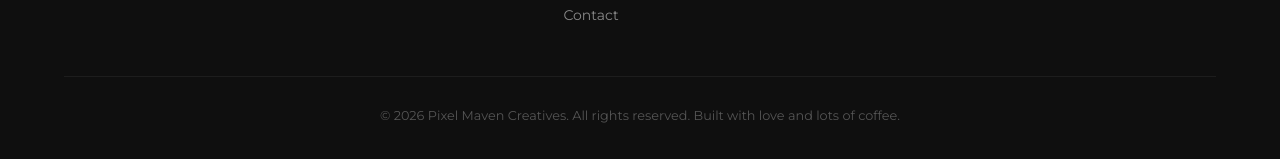
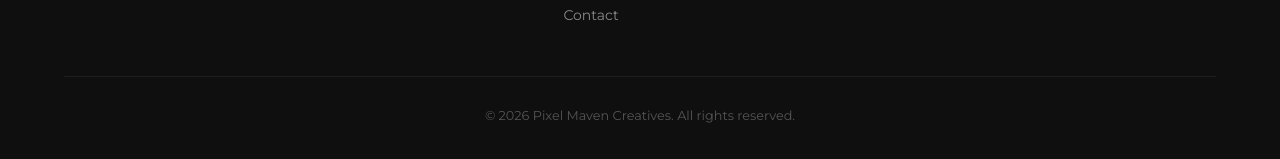
Before and after one commit to BossFame/mywebdevportfolio, a plain HTML site: page index.html in a window 1280 px wide. Shown: the part 6960-7119 px from the top of the page. Drawn offline with Linux system fonts and the light colour scheme.

Commit message:
Update index.html

```diff
--- a/index.html
+++ b/index.html
@@ -551,7 +551,7 @@
         </div>
       </div>
       <div class="footer-bottom">
-        <p>© 2026 Pixel Maven Creatives. All rights reserved. Built with love and lots of coffee.</p>
+        <p>© 2026 Pixel Maven Creatives. All rights reserved.</p>
       </div>
     </div>
   </footer>
```
